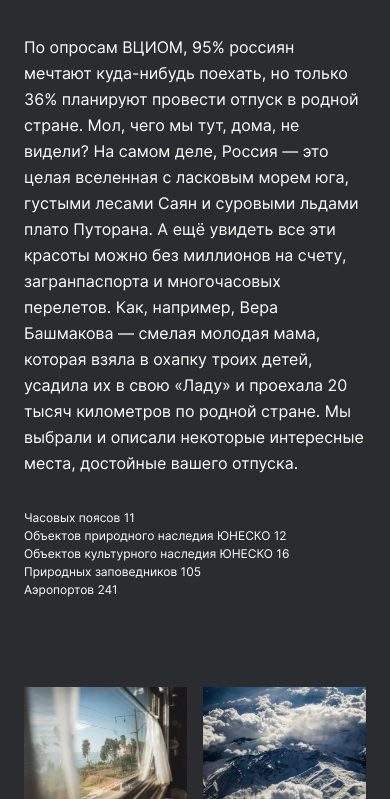
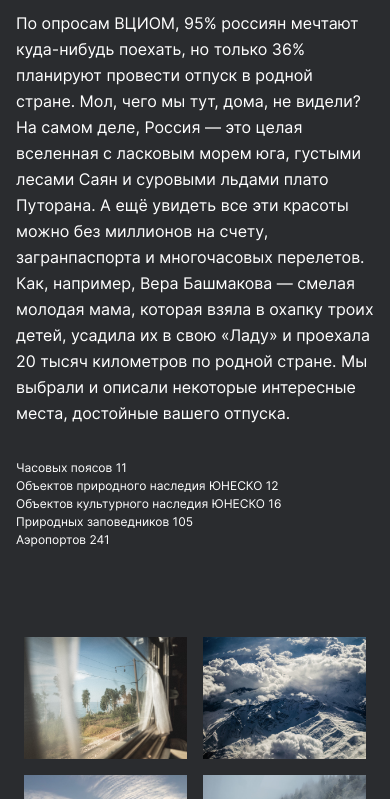
Before and after one commit to Valzet/russian-travel, a plain HTML site: page index.html in a window 390 px wide. Shown: the part 819-1618 px from the top of the page. Drawn offline with Linux system fonts and the light colour scheme.

Commit message:
intro fix 1

```diff
--- a/blocks/intro/__text/intro__text.css
+++ b/blocks/intro/__text/intro__text.css
@@ -5,8 +5,8 @@
   font-weight: 400;
   line-height: 26px;
   text-align: left;
-  margin-top: 40px;
-  margin-bottom: 33px;
-  /* height: 208px; */
+  padding-top: 40px;
+  padding-bottom: 33px;
   max-width: 690px;
+  margin: 0;
 }
--- a/blocks/intro/intro.css
+++ b/blocks/intro/intro.css
@@ -5,9 +5,9 @@
 
 }
 
-@media screen and (max-width: 984px) {
+@media screen and (max-width: 767px) {
   .intro {
-    padding: 88px 24px 0;
+    padding: 64px 16px 0;
 
 }
 }
--- a/blocks/lead/__title/lead__title.css
+++ b/blocks/lead/__title/lead__title.css
@@ -1,5 +1,5 @@
 .lead__title {
-  margin: 0;
+  margin: 0 auto;
   font-size: 96px;
   line-height: 100px;
   font-weight: 900;
```
